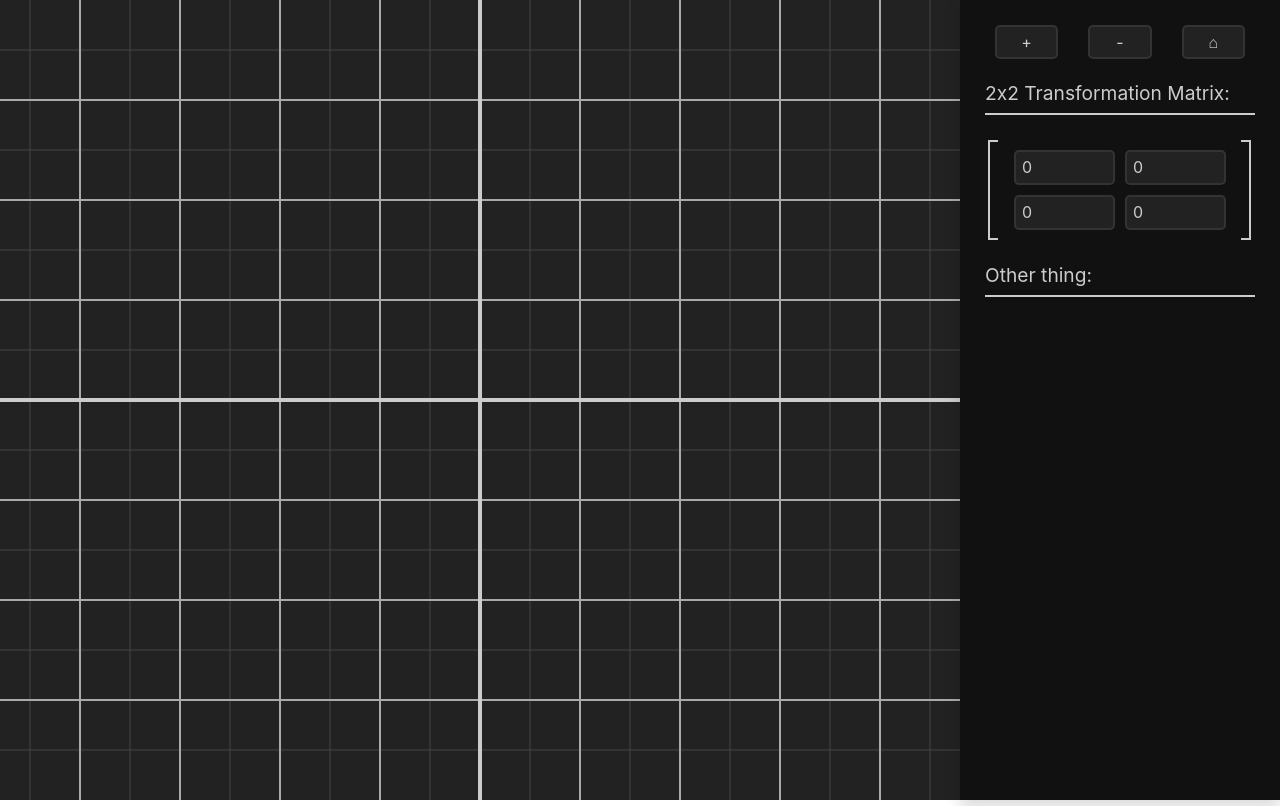
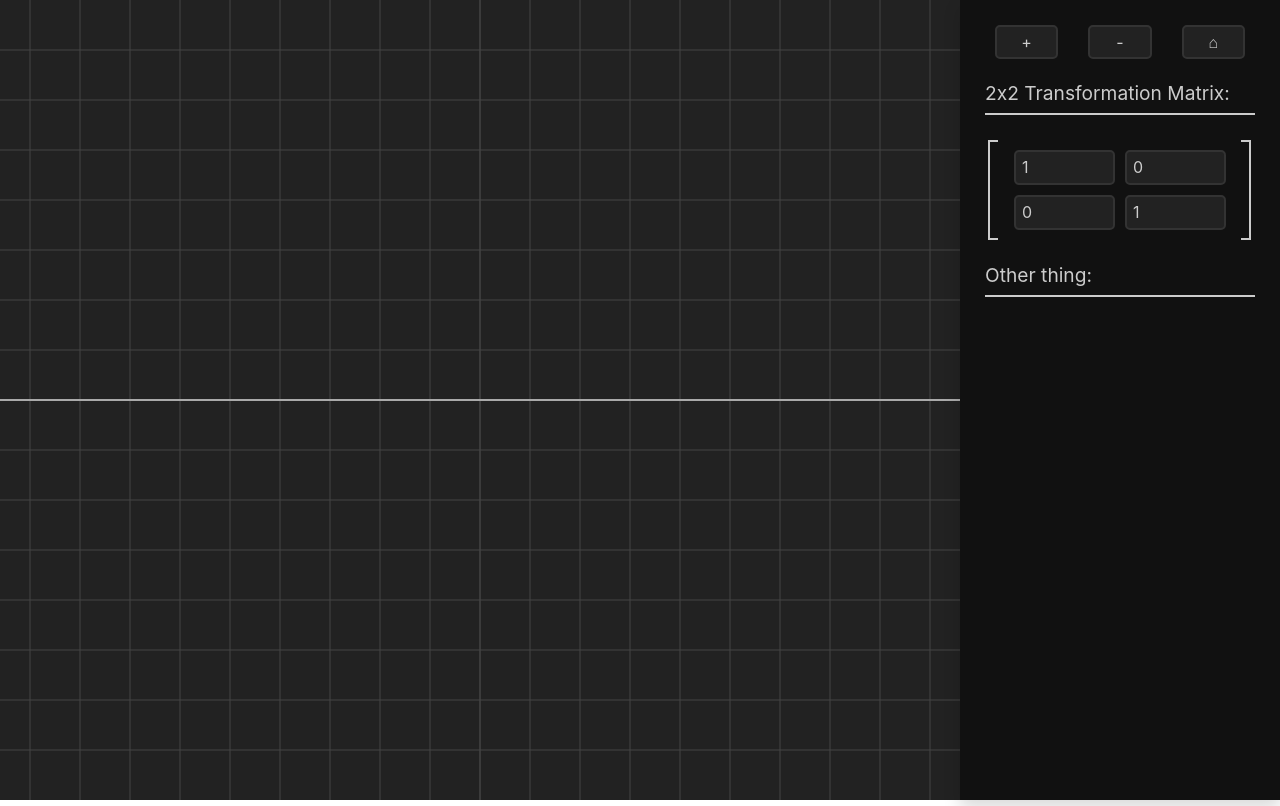
Before and after one commit to PixelZerg/linear-transformation, a plain HTML site: page index.html in a window 1280 px wide. Drawn offline with nearby package versions, Linux system fonts and the light colour scheme.

Commit message:
matrix work

```diff
--- a/index.html
+++ b/index.html
@@ -27,12 +27,12 @@
                                     <table>
                                         <tbody>
                                             <tr>
-                                                <td><input type="number" value="0" step="0.1"></td>
-                                                <td><input type="number" value="0" step="0.1"></td>
+                                                <td><input type="number" class="matrix-data-i0" value="1" step="0.1"></td>
+                                                <td><input type="number" class="matrix-data-j0" value="0" step="0.1"></td>
                                             </tr>
                                             <tr>
-                                                <td><input type="number" value="0" step="0.1"></td>
-                                                <td><input type="number" value="0" step="0.1"></td>
+                                                <td><input type="number" class="matrix-data-i1" value="0" step="0.1"></td>
+                                                <td><input type="number" class="matrix-data-j1" value="1" step="0.1"></td>
                                             </tr>
                                         </tbody>
                                     </table>
--- a/linear-transformation.js
+++ b/linear-transformation.js
@@ -17,6 +17,12 @@ var oy = 0;
 
 // length of one 'unit' in pixels
 var unit = 100;
+
+// matrix data
+var i0 = 0;
+var i1 = 0;
+var j0 = 0;
+var j1 = 0;
 
 //#region drawing
 function drawOriginalGrid(){
@@ -59,52 +65,80 @@ function drawGrid(){
     cx.strokeStyle = C_FORE_DARKER;
     cx.lineWidth = 0.02*unit;
 
-    // x lines
-    for(var i = 0; i < c.width-ox; i+=unit){
-        // right of x axis
+    // // x lines
+    // for(var i = 0; i < c.width-ox; i+=unit){
+    //     // right of x axis
+    //     cx.beginPath();
+    //     cx.moveTo(ox+i,0);
+    //     cx.lineTo(ox+i,c.height);
+    //     cx.stroke();
+    // }
+    // for(var i = 0; i < ox; i+=unit){
+    //     // left of x axis
+    //     cx.beginPath();
+    //     cx.moveTo(ox-i,0);
+    //     cx.lineTo(ox-i,c.height);
+    //     cx.stroke();
+    // }
+
+    // // y lines
+    // for(var i = 0; i < c.height-oy; i+=unit){
+    //     // below y axis
+    //     cx.beginPath();
+    //     cx.moveTo(0,oy+i);
+    //     cx.lineTo(c.width,oy+i);
+    //     cx.stroke();
+    // }
+    // for(var i = 0; i < oy; i+=unit){
+    //     // above y axis
+    //     cx.beginPath();
+    //     cx.moveTo(0,oy-i);
+    //     cx.lineTo(c.width,oy-i);
+    //     cx.stroke();
+    // }
+
+    // cx.strokeStyle = C_FORE;
+    // cx.lineWidth = 0.04*unit;
+
+    // // x axis
+    // cx.beginPath();
+    // cx.moveTo(0,oy);
+    // cx.lineTo(c.width, oy);
+    // cx.stroke();
+
+    // // y axis
+    // cx.beginPath();
+    // cx.moveTo(ox,0);
+    // cx.lineTo(ox, c.height);
+    // cx.stroke();
+
+
+    //x lines
+    for(var i = -100; i < 100; i+=unit){
         cx.beginPath();
-        cx.moveTo(ox+i,0);
-        cx.lineTo(ox+i,c.height);
-        cx.stroke();
-    }
-    for(var i = 0; i < ox; i+=unit){
-        // left of x axis
-        cx.beginPath();
-        cx.moveTo(ox-i,0);
-        cx.lineTo(ox-i,c.height);
+        cx.moveTo(ox,oy);
+        for (var mu = -1000; mu < 1000; mu+=unit){
+            cx.lineTo(ox+i+mu*i0,oy-mu*i1);
+        }
         cx.stroke();
     }
 
-    // y lines
-    for(var i = 0; i < c.height-oy; i+=unit){
-        // below y axis
-        cx.beginPath();
-        cx.moveTo(0,oy+i);
-        cx.lineTo(c.width,oy+i);
-        cx.stroke();
+    //x axis
+    cx.beginPath();
+    cx.moveTo(ox,oy);
+    for (var mu = -1000; mu < 1000; mu+=unit){
+        cx.lineTo(ox+mu*i0,oy-mu*i1);
     }
-    for(var i = 0; i < oy; i+=unit){
-        // above y axis
-        cx.beginPath();
-        cx.moveTo(0,oy-i);
-        cx.lineTo(c.width,oy-i);
-        cx.stroke();
-    }
+    cx.stroke();
+}
+//#endregion
 
-    cx.strokeStyle = C_FORE;
-    cx.lineWidth = 0.04*unit;
-
-    // x axis
-    cx.beginPath();
-    cx.moveTo(0,oy);
-    cx.lineTo(c.width, oy);
-    cx.stroke();
-
-    // y axis
-    cx.beginPath();
-    cx.moveTo(ox,0);
-    cx.lineTo(ox, c.height);
-    cx.stroke();
+//#region updating
+function updateMatrixData(){
+i0 = parseFloat($('.matrix-data-i0').val());
+i1 = parseFloat($('.matrix-data-i1').val());
+j0 = parseFloat($('.matrix-data-j0').val());
+j1 = parseFloat($('.matrix-data-j1').val());
 }
 //#endregion
 
@@ -177,6 +211,7 @@ function clearAll(){
     }
 
     function update(){
+        updateMatrixData();
     }
 
     function draw(){
```
